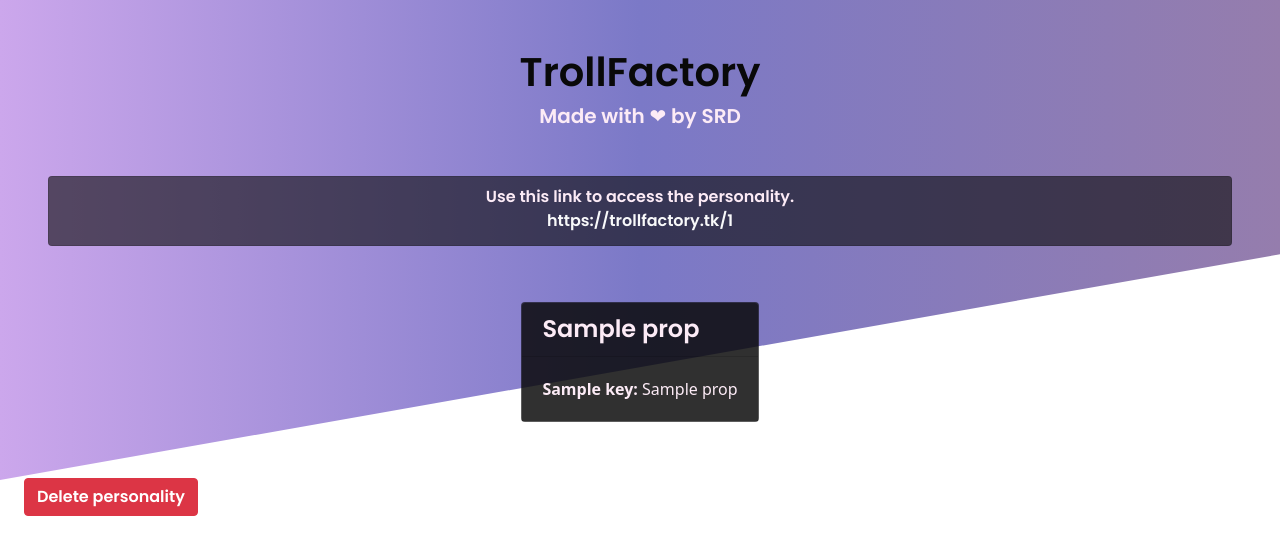
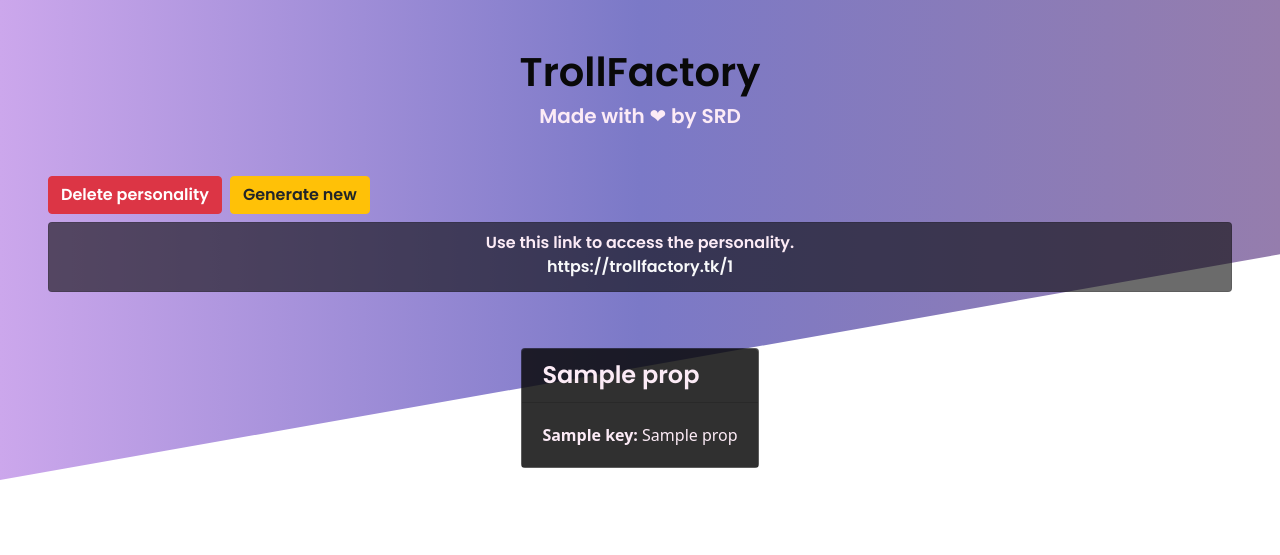
Before and after one commit to stanislawowski/TrollFactory, a Flask app: template templates/output.html in a window 1280 px wide. Shown: the top 555 px of the page. Run offline with Flask 2, Linux system fonts and the light colour scheme; the template is opened without the code that fills it: most values are stand-ins (such as "Sample title", 1, 10 or a date in 2020); some libraries are stand-ins or nearby versions.

Commit message:
Re-generate personality button

```diff
--- a/templates/output.html
+++ b/templates/output.html
@@ -11,6 +11,16 @@
   <div class="text-center my-5">
     <a href="/"><h1>TrollFactory</h1></a>
     <a href="https://stanislawowski.pl"><h5>Made with ❤ by SRD</h5></a>
+  </div>
+  <div class="d-flex flex-row flex-wrap mx-5 mb-2">
+    <form action="/del/{{ id }}" method="post">
+      <button type="submit" class="btn btn-danger mr-2">
+        Delete personality
+      </button>
+    </form>
+    <a href="https://trollfactory.tk/output?ds={{ generated['language']['language'] }}&sex={{ generated['sex']['sex'] }}" class="btn btn-warning">
+      Generate new
+    </a>
   </div>
   <div class="card mb-5 mx-5 text-center pt-2">
     <p class="card-title mx-auto">Use this link to access the personality.</h4><br>
@@ -40,9 +50,4 @@
       {% endif %}
     {% endfor %}
   </div><br>
-  <form action="/del/{{ id }}" method="post">
-    <button type="submit" class="btn btn-danger m-4">
-      Delete personality
-    </button>
-  </form>
 </body>
```
